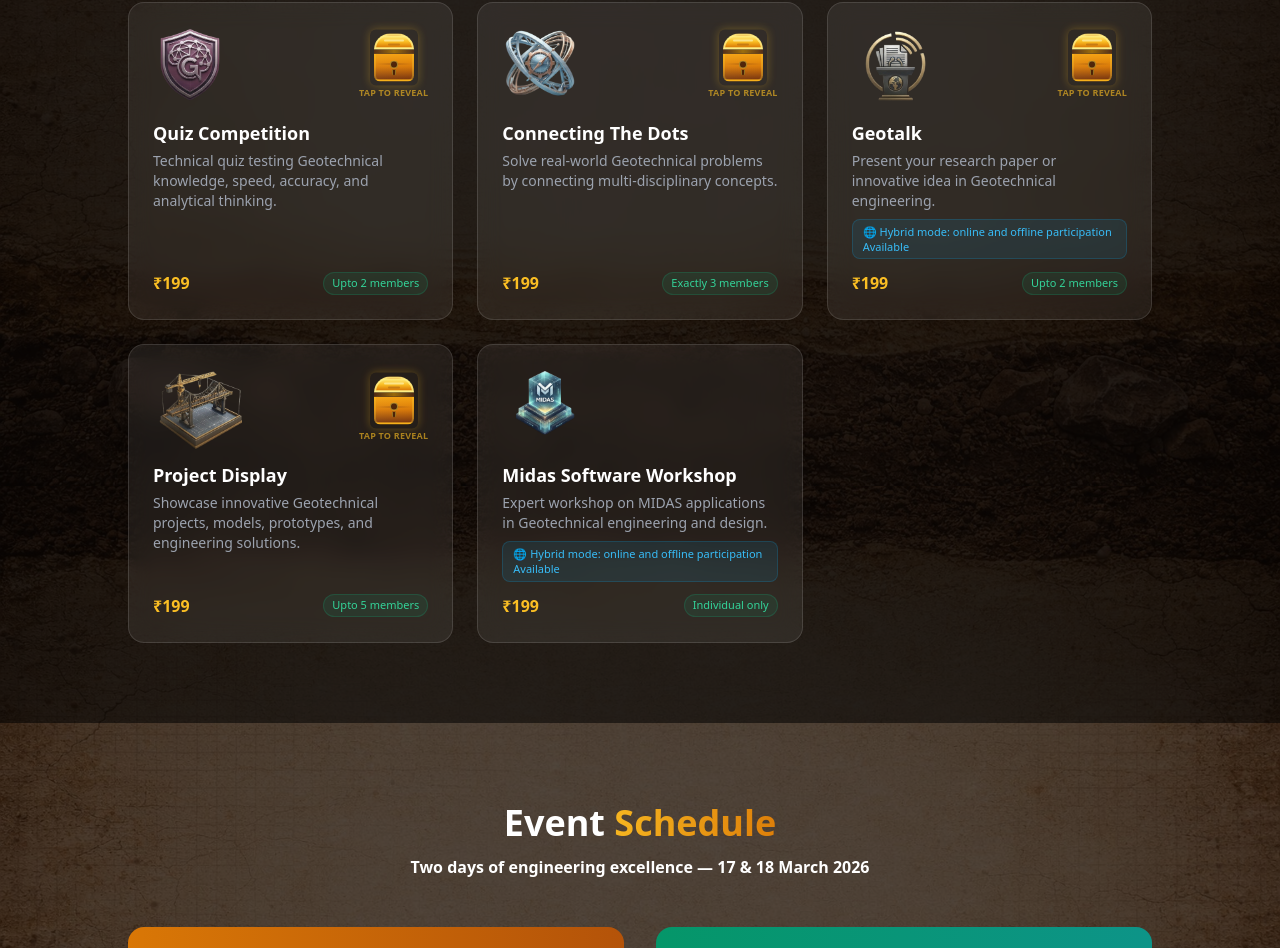
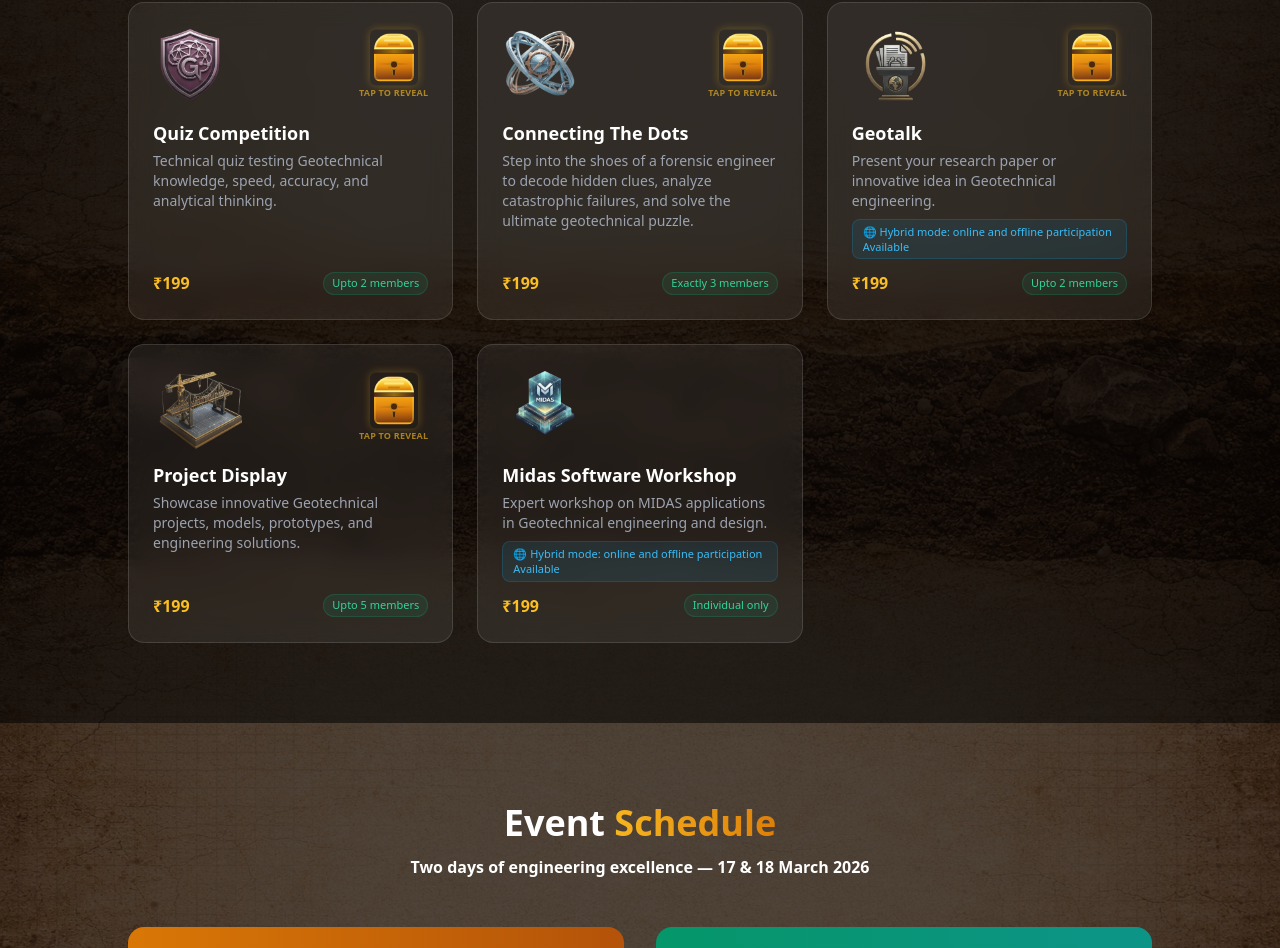
Before and after one commit to akankshakarhad/event_management_with_payment_gateway, a React (Vite) app in the folder frontend/: page / in a window 1280 px wide. Shown: the part 2074-3022 px from the top of the page. Built offline with nearby package versions, Linux system fonts and the light colour scheme; the HTML template or start-up script is replaced by a standard one.

Commit message:
description changed

```diff
--- a/frontend/src/pages/EventsPage.jsx
+++ b/frontend/src/pages/EventsPage.jsx
@@ -25,7 +25,7 @@ const getLogo = (title) => EVENT_LOGOS[normalizeTitle(title)] || null;
 
 const DESC_MAP = {
   'Quiz Competition':        'Technical quiz testing Geotechnical knowledge, speed, accuracy, and analytical thinking.',
-  'Connecting The Dots':     'Solve real-world Geotechnical problems by connecting multi-disciplinary concepts.',
+  'Connecting The Dots':     'Step into the shoes of a forensic engineer to decode hidden clues, analyze catastrophic failures, and solve the ultimate geotechnical puzzle.',
   'Geotalk':                 'Present your research paper or innovative idea in Geotechnical engineering.',
   'Project Display':         'Showcase innovative Geotechnical projects, models, prototypes, and engineering solutions.',
   'Midas Software Workshop': 'Expert workshop on MIDAS applications in Geotechnical engineering and design.',
--- a/frontend/src/pages/LandingPage.jsx
+++ b/frontend/src/pages/LandingPage.jsx
@@ -71,7 +71,7 @@ const MODES = [
 
 const EVENTS_PREVIEW = [
   { logo: '/Logos_Events/Quiz.png',       title: 'Quiz Competition',        price: 199, members: 'Upto 2 members',    desc: 'Technical quiz testing Geotechnical knowledge, speed, accuracy, and analytical thinking.' },
-  { logo: '/Logos_Events/Connecting.png', title: 'Connecting The Dots',     price: 199, members: 'Exactly 3 members', desc: 'Solve real-world Geotechnical problems by connecting multi-disciplinary concepts.' },
+  { logo: '/Logos_Events/Connecting.png', title: 'Connecting The Dots',     price: 199, members: 'Exactly 3 members', desc: 'Step into the shoes of a forensic engineer to decode hidden clues, analyze catastrophic failures, and solve the ultimate geotechnical puzzle.' },
   { logo: '/Logos_Events/GeoTalk.png',    title: 'Geotalk',                 price: 199, members: 'Upto 2 members',    desc: 'Present your research paper or innovative idea in Geotechnical engineering.' },
   { logo: '/Logos_Events/Project.png',    title: 'Project Display',         price: 199, members: 'Upto 5 members', desc: 'Showcase innovative Geotechnical projects, models, prototypes, and engineering solutions.' },
   { logo: '/Logos_Events/Midas.png',      title: 'Midas Software Workshop', price: 199, members: 'Individual only',   desc: 'Expert workshop on MIDAS applications in Geotechnical engineering and design.' },
--- a/frontend/src/pages/RegisterPage.jsx
+++ b/frontend/src/pages/RegisterPage.jsx
@@ -35,7 +35,7 @@ const getPrize = (t) => PRIZE_POOL[norm(t)] || null;
 
 const DESC_MAP = {
   'Quiz Competition':        'Technical quiz testing Geotechnical knowledge, speed, accuracy, and analytical thinking.',
-  'Connecting The Dots':     'Solve real-world Geotechnical problems by connecting multi-disciplinary concepts.',
+  'Connecting The Dots':     'Step into the shoes of a forensic engineer to decode hidden clues, analyze catastrophic failures, and solve the ultimate geotechnical puzzle.',
   'Geotalk':                 'Present your research paper or innovative idea in Geotechnical engineering.',
   'Project Display':         'Showcase innovative Geotechnical projects, models, prototypes, and engineering solutions.',
   'Midas Software Workshop': 'Expert workshop on MIDAS applications in Geotechnical engineering and design.',
```
Also changed, not shown: 1 other file (tests, documents, lock files or other folders).
